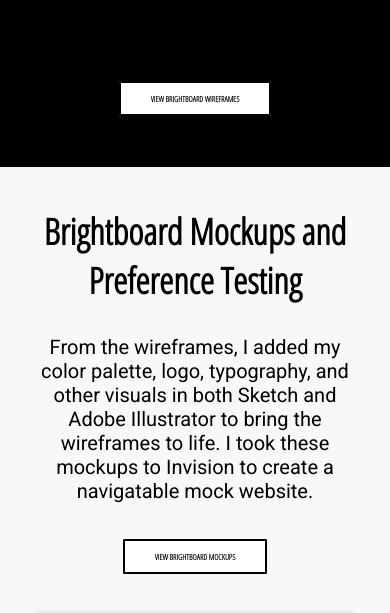
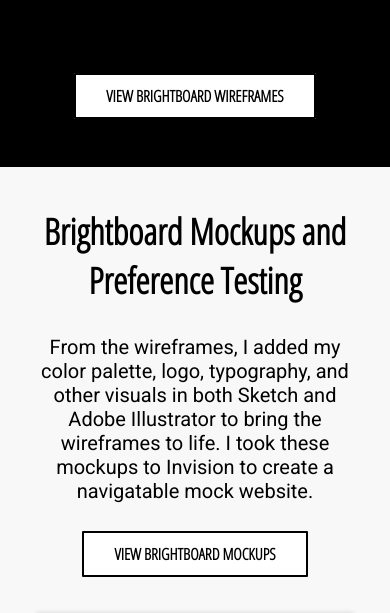
Before and after one commit to laciewils/laciewils.github.io, a plain HTML site: page brightboardindex.html in a window 390 px wide. Shown: the part 10313-10926 px from the top of the page. Drawn offline with nearby package versions, Linux system fonts and the light colour scheme; grey boxes are pictures that could not be loaded; files whose address does not match are found by name.

Commit message:
commit 1/3 fix small button

```diff
--- a/styles/casestudystyles.css
+++ b/styles/casestudystyles.css
@@ -914,8 +914,12 @@
 
 @media only screen and (max-width:400px) {
   /* For mobile phones: */
-  .btn {
-    font-size: 8px;
+  .hero a.btn {
+    font-size: 14px;
+  }
+
+  .dropbtn {
+    font-size: 14px;
   }
 
   .palette {
```
